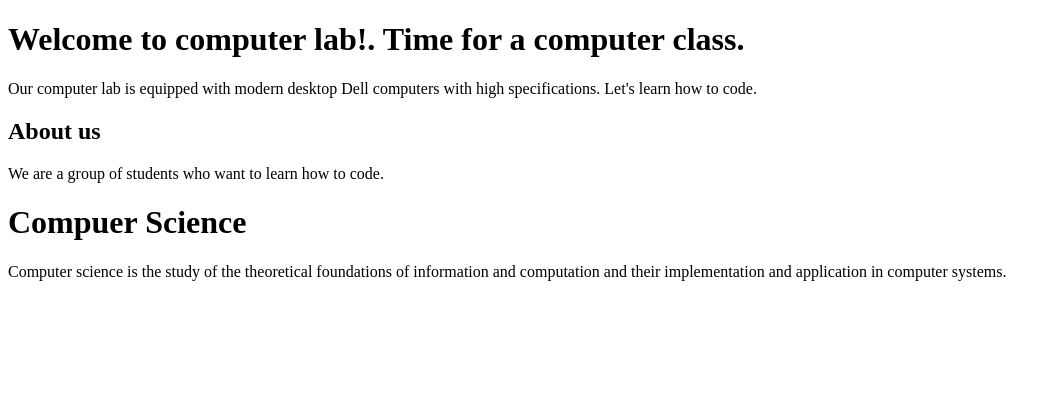
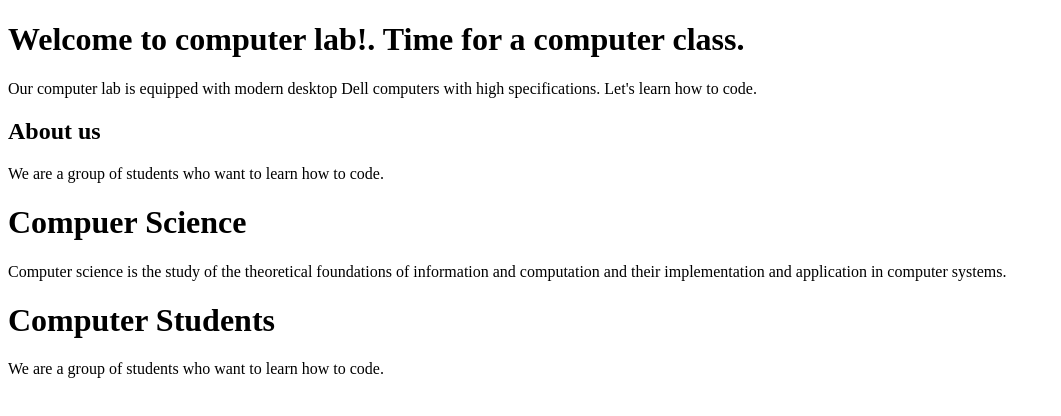
Before and after one commit to jayantigurung/Demo, a plain HTML site: page index.html in a window 1280 px wide. Shown: the whole page, without its empty margins (0-1061 px from the left). Drawn offline with Linux system fonts and the light colour scheme.

Commit message:
Added about computer students

```diff
--- a/index.html
+++ b/index.html
@@ -14,5 +14,8 @@
  <p>We are a group of students who want to learn how to code.</p>
  <h1> Compuer Science</h1>
  <p>Computer science is the study of the theoretical foundations of information and computation and their implementation and application in computer systems. </p>
+<h1>Computer Students</h1>
+ <p>We are a group of students who want to learn how to code.</p>
+
 </body>
 </html>
```
